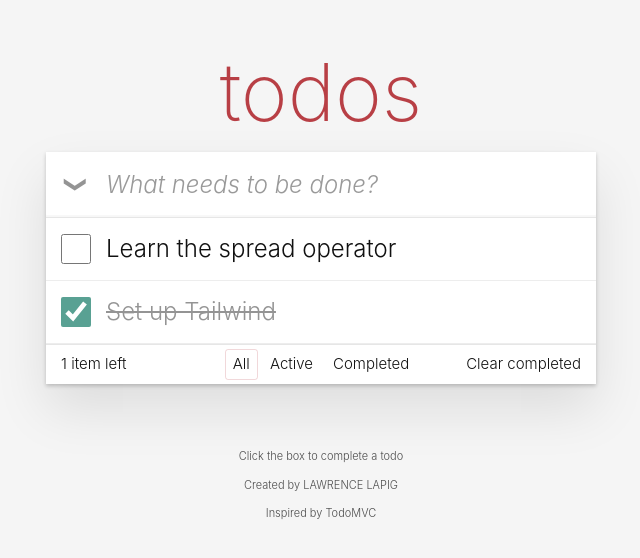
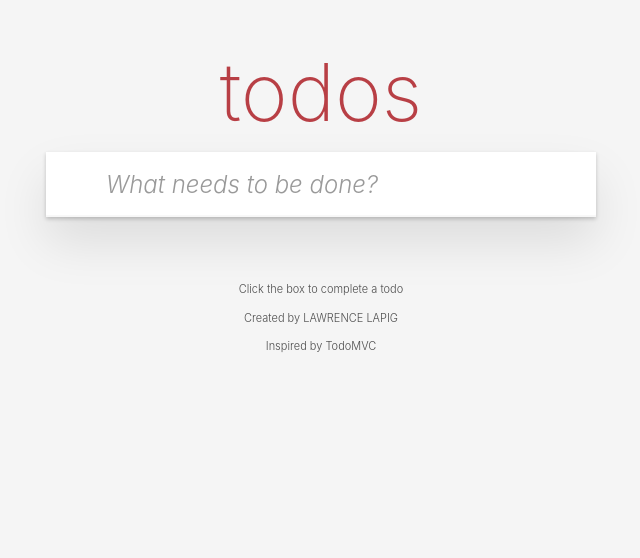
Before and after one commit to lawrencelapig/csit340-todomvc, a React (Vite) app: page / in a window 1280 px wide. Shown: the top 558 px of the page, without its empty margins (319-959 px from the left). Built offline with nearby package versions, Linux system fonts and the light colour scheme.

Commit message:
feat: hide main and footer when there are no todos

```diff
--- a/src/components/Todos.jsx
+++ b/src/components/Todos.jsx
@@ -2,10 +2,7 @@
 
 function Todos() {
   const [text, setText] = useState("");
-  const [todos, setTodos] = useState([
-    { id: 1, text: "Learn the spread operator", completed: false },
-    { id: 2, text: "Set up Tailwind", completed: true },
-  ]);
+  const [todos, setTodos] = useState([]);
   function handleSubmit(e) {
     e.preventDefault();
     const trimmed = text.trim();
@@ -28,7 +25,7 @@
     );
   }
   function handleDelete(id) {
-    setTodos(todos.filter((todo) => todo.id !== id))
+    setTodos(todos.filter((todo) => todo.id !== id));
   }
 
   return (
@@ -45,6 +42,8 @@
             placeholder="What needs to be done?"
           />
         </form>
+        {todos.length > 0 && (
+          <>
             <main className="relative border-t border-[#e6e6e6]">
               <input id="toggle-all" type="checkbox" className="peer sr-only" />
               <label
@@ -122,6 +121,8 @@
                 Clear completed
               </button>
             </footer>
+          </>
+        )}
       </div>
     </section>
   );
```
Lines whose indentation alone changed are shown as unchanged.
